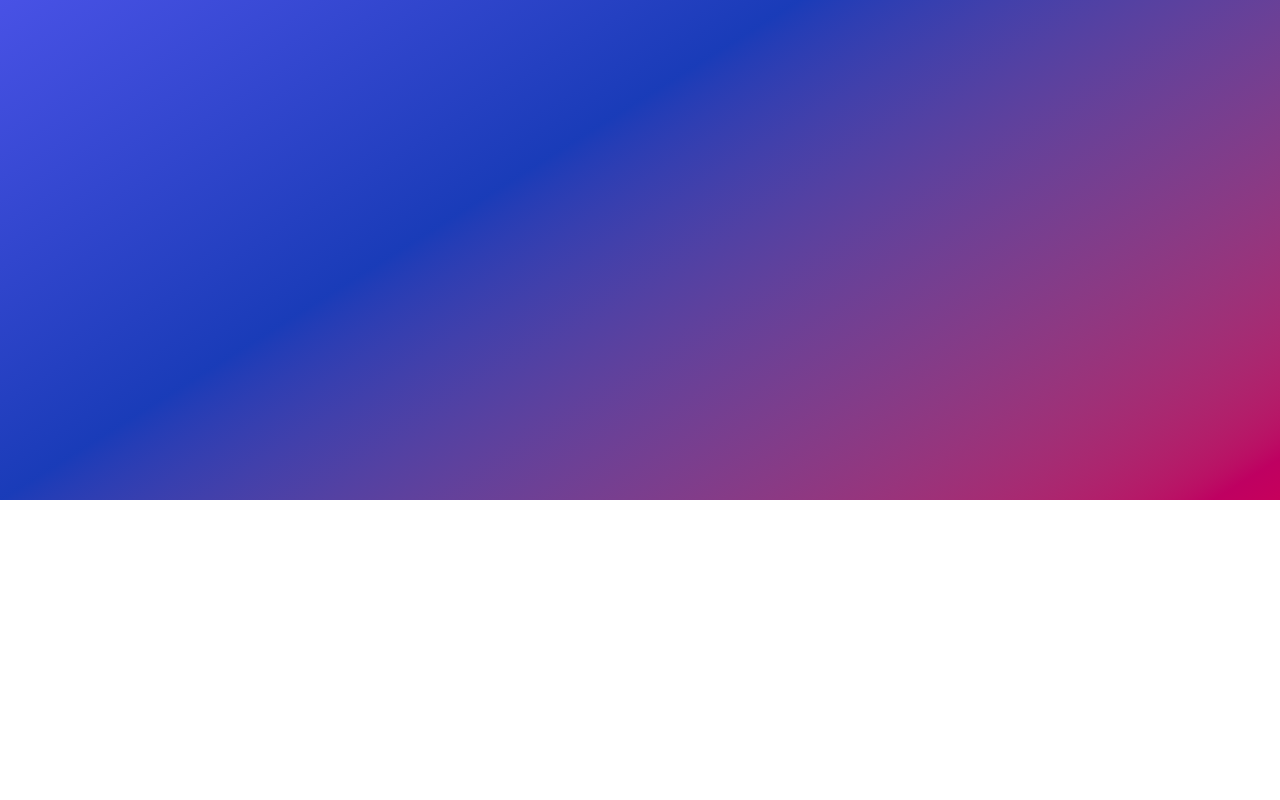
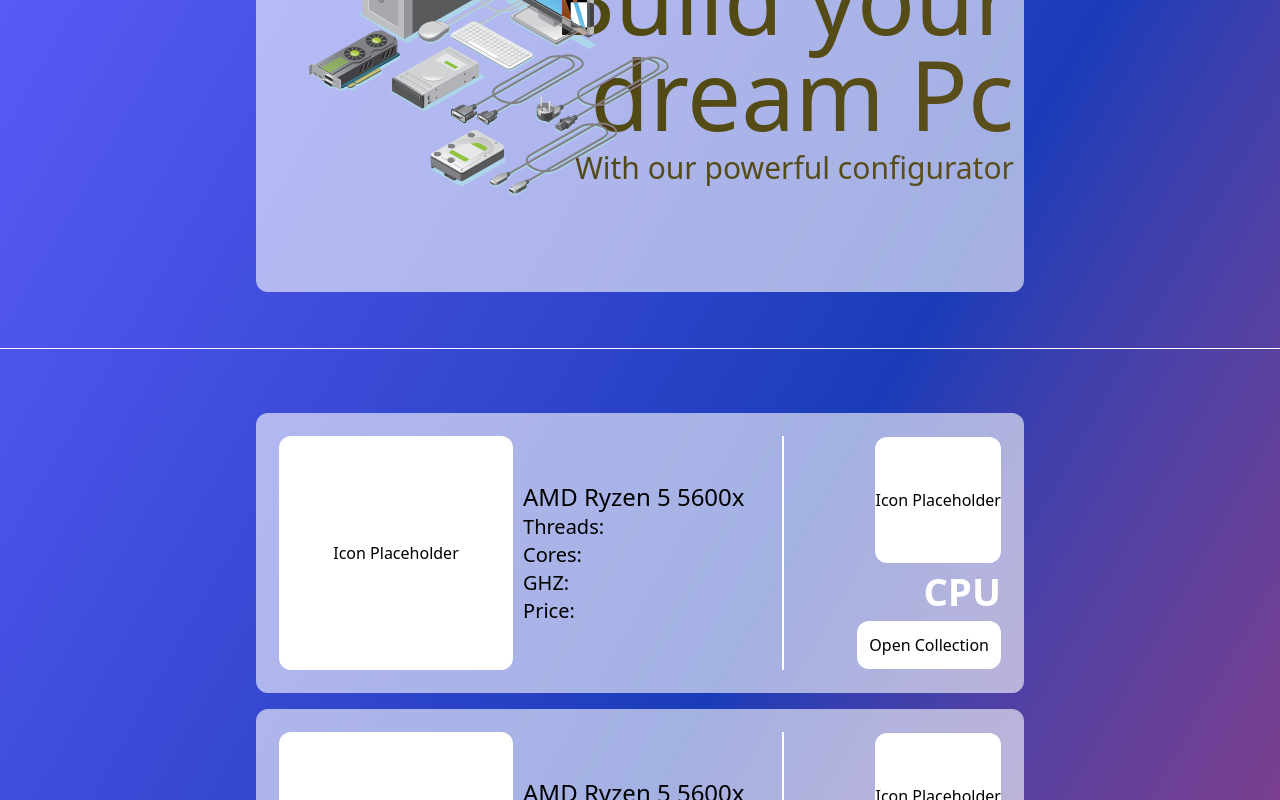
Before and after one commit to Luka-khokhashvili/Pc-configurator-app, an Angular app: page / in a window 1280 px wide. Shown: the part 300-1100 px from the top of the page. Before the commit the page ends 800 px from the top, so only its background shows below. Built offline with nearby package versions, Linux system fonts and the light colour scheme.

Commit message:
feat: add part selector component with initial template
- Implemented the PartSelector component to facilitate hardware selection
- Built the initial template for future enhancements and functionality

```diff
--- a/src/app/app.component.html
+++ b/src/app/app.component.html
@@ -1,3 +1,14 @@
 <main>
   <app-navbar />
+  <app-welcome />
+  <hr />
+  <section class="flex flex-col justify-center items-center h-auto py-[5%] gap-[2vh]">
+    <app-part-selector />
+    <app-part-selector />
+    <app-part-selector />
+    <app-part-selector />
+    <app-part-selector />
+  </section>
 </main>
+
+<router-outlet></router-outlet>
--- /dev/null
+++ b/src/app/components/part-selector/part-selector.component.html
@@ -0,0 +1,29 @@
+<section
+  class="relative bg-white/60 flex items-center justify-between p-[3%] w-[60vw] h-[35vh] rounded-xl"
+>
+  <div class="relative flex items-center gap-[2%] w-[70%] h-full border-r-2">
+    <div
+      class="bg-white rounded-xl h-full aspect-square flex items-center justify-center text-black"
+    >
+      Icon Placeholder
+    </div>
+    <div class="flex flex-col items-start justify-center w-[100%]">
+      <p class="text-2xl text-black">AMD Ryzen 5 5600x</p>
+      <p class="text-xl text-black">Threads:</p>
+      <p class="text-xl text-black">Cores:</p>
+      <p class="text-xl text-black">GHZ:</p>
+      <p class="text-xl text-black">Price:</p>
+    </div>
+  </div>
+  <div class="flex flex-col items-end justify-center w-[30%]">
+    <div
+      class="bg-white rounded-xl h-full aspect-square flex items-center justify-center text-black"
+    >
+      Icon Placeholder
+    </div>
+    <h3 class="text-[3vw] text-end text-white font-black uppercase">Cpu</h3>
+    <button class="bg-white rounded-xl p-3 text-black capitalize">
+      Open collection
+    </button>
+  </div>
+</section>
--- a/src/index.html
+++ b/src/index.html
@@ -1,5 +1,5 @@
 <!doctype html>
-<html lang="en" class="h-full">
+<html lang="en">
 <head>
   <meta charset="utf-8">
   <title>PcConfiguratorApp</title>
```
Also changed, not shown: src/app/app.component.ts (+8 -1 lines), src/app/components/part-selector/part-selector.component.ts (added, +11 -0 lines), src/app/components/navbar/dropdown-menu/dropdown-menu.component.html (indentation only), src/app/components/part-selector/part-selector.component.css (added), 1 other file (tests, documents, lock files or other folders).
